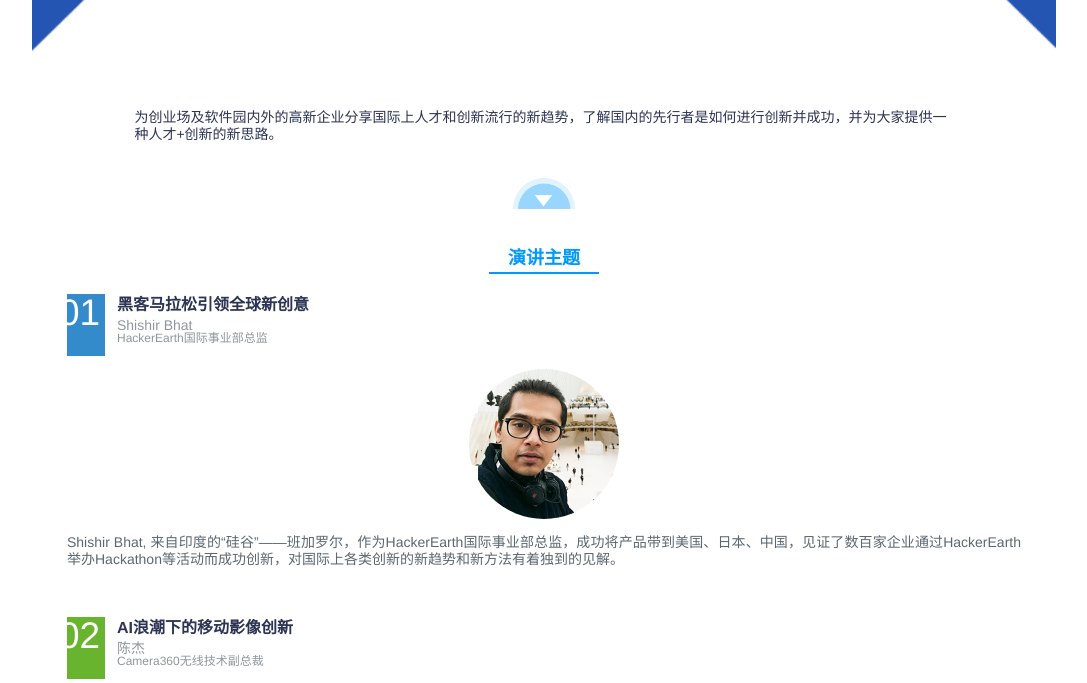
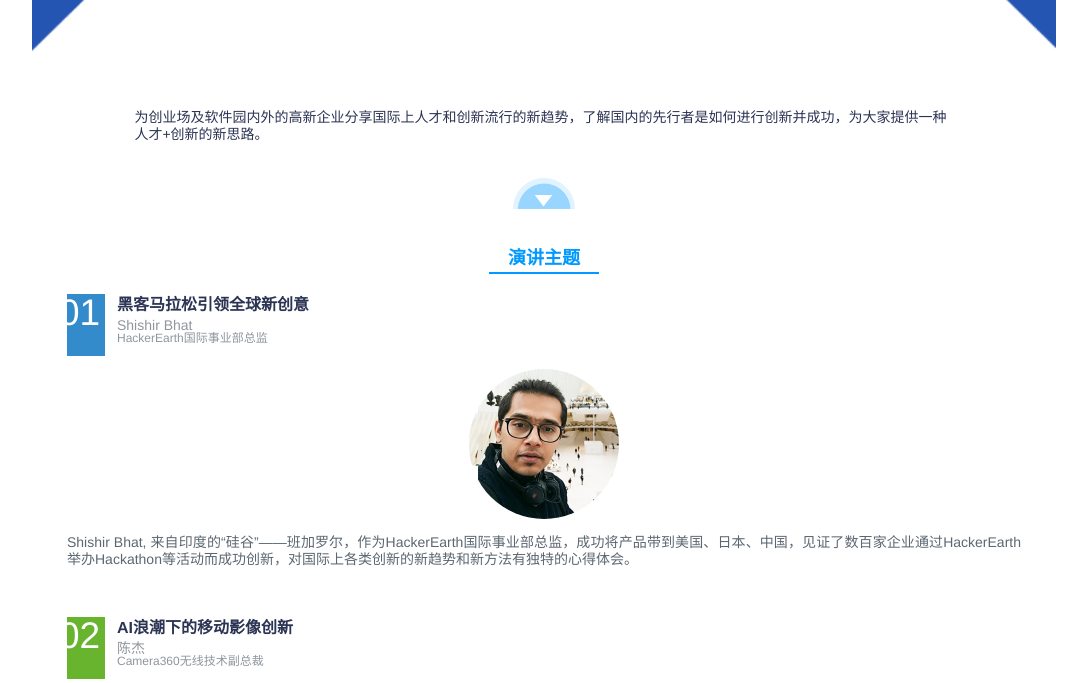
Before and after one commit to FlyingBugger/hacker_earth_activity, a Django app: page / in a window 1280 px wide. Shown: the part 1140-1823 px from the top of the page, without its empty margins (96-1183 px from the left). Run offline with Django 3.2, Linux system fonts and the light colour scheme.

Commit message:
shishir介绍修改

```diff
--- a/register_site/templates/moc/index.html
+++ b/register_site/templates/moc/index.html
@@ -41,7 +41,7 @@
           <h1 class="bottom-text">一体化新生态系统</h1>
         </div>
         <div class="intro-con">
-          <p>为创业场及软件园内外的高新企业分享国际上人才和创新流行的新趋势，了解国内的先行者是如何进行创新并成功，并为大家提供一种人才+创新的新思路。</p> <img src="{% static 'image/arrow.png' %}" alt="arrow"> </div>
+          <p>为创业场及软件园内外的高新企业分享国际上人才和创新流行的新趋势，了解国内的先行者是如何进行创新并成功，为大家提供一种人才+创新的新思路。</p> <img src="{% static 'image/arrow.png' %}" alt="arrow"> </div>
       </section>
       <section class="item-con">
         <h2 class="item-title">演讲主题</h2>
@@ -57,7 +57,7 @@
             </header>
             <section>
               <div class="img-con"> <img src="{% static 'image/photo-1.jpg' %}" alt="Shishir Bhat"> </div>
-              <p>Shishir Bhat, 来自印度的“硅谷”——班加罗尔，作为HackerEarth国际事业部总监，成功将产品带到美国、日本、中国，见证了数百家企业通过HackerEarth举办Hackathon等活动而成功创新，对国际上各类创新的新趋势和新方法有着独到的见解。</p>
+              <p>Shishir Bhat, 来自印度的“硅谷”——班加罗尔，作为HackerEarth国际事业部总监，成功将产品带到美国、日本、中国，见证了数百家企业通过HackerEarth举办Hackathon等活动而成功创新，对国际上各类创新的新趋势和新方法有独特的心得体会。</p>
             </section>
           </li>
           <li class="list-cell">
```
